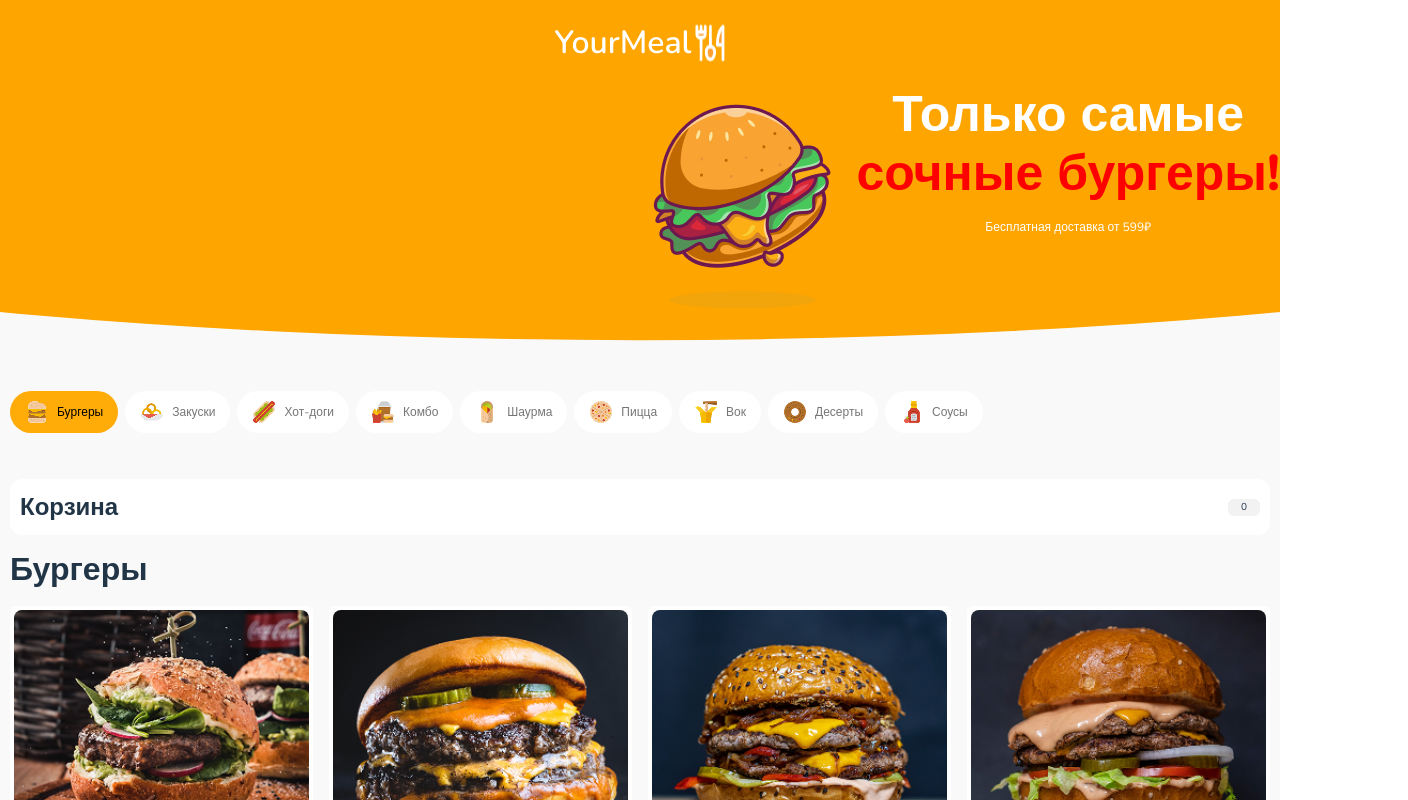
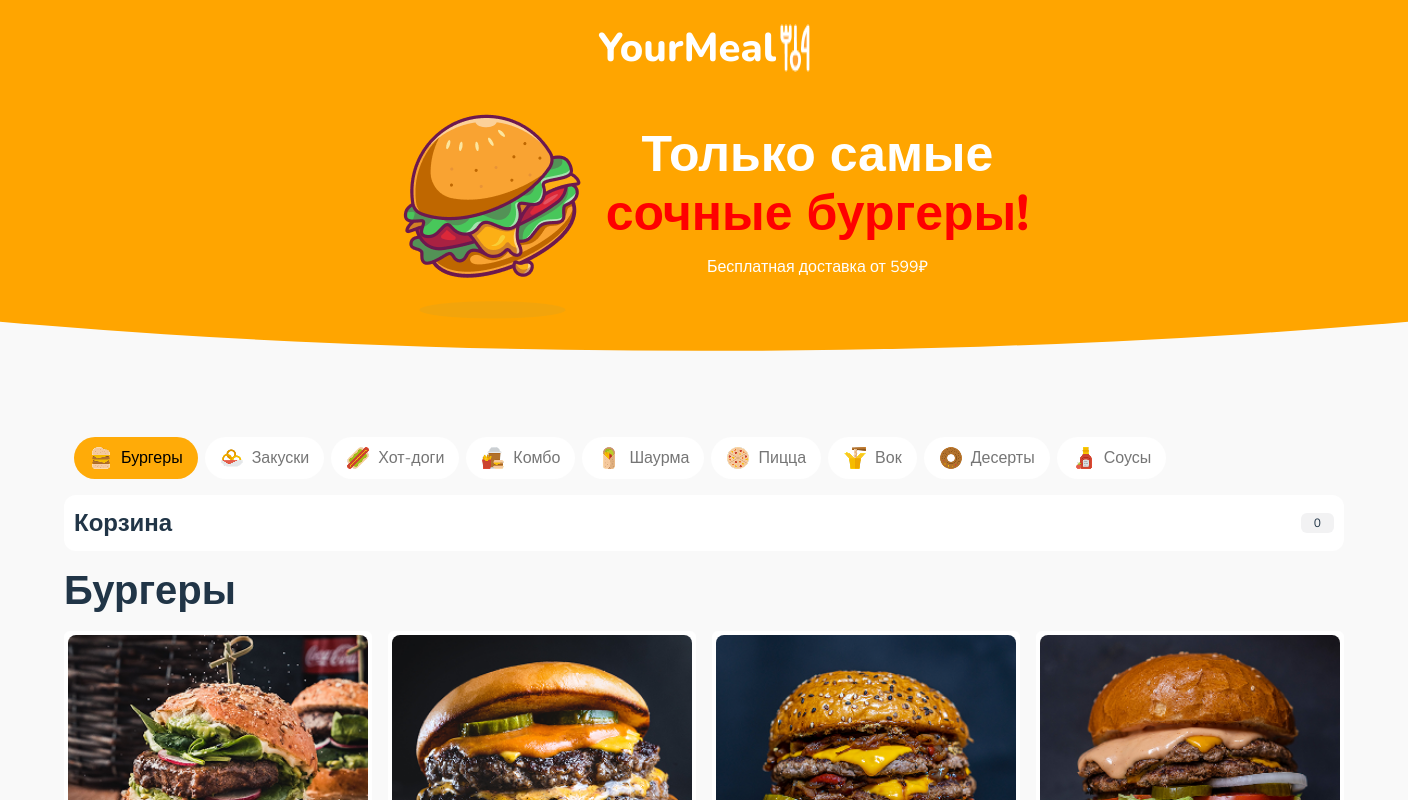
Before and after one commit to MrHacker002/YouMeal, a React (Vite) app: page /category/burgers in a window 1280 px wide. Shown: the top 800 px of the page, 1408 px wide, since content can reach past the window. Built offline with nearby package versions, Linux system fonts and the light colour scheme.

Commit message:
feat: integrate react-router-dom for improved navigation; update category handling and enhance UI components

```diff
--- a/package.json
+++ b/package.json
@@ -20,6 +20,7 @@
     "react": "^19.1.1",
     "react-dom": "^19.1.1",
     "react-hook-form": "^7.65.0",
+    "react-router-dom": "^7.9.6",
     "zustand": "^5.0.8"
   },
   "devDependencies": {
--- a/src/App.tsx
+++ b/src/App.tsx
@@ -1,15 +1,23 @@
 import Layout from './components/Layout';
 import { ThemeProvider } from '@mui/material/styles';
+import { BrowserRouter, Navigate, Route, Routes } from 'react-router-dom';
 import theme from './theme';
+import { defaultCategorySlug } from './store/categoryStore';
 import '@fontsource/nunito/800.css';
 import '@fontsource/nunito/600.css';
 import '@fontsource/nunito/400.css';
 function App() {
-
+  const defaultCategoryPath = `/category/${encodeURIComponent(defaultCategorySlug)}`;
 
   return (
     <ThemeProvider theme={theme}>
-      <Layout />
+      <BrowserRouter>
+        <Routes>
+          <Route path="/" element={<Navigate to={defaultCategoryPath} replace />} />
+          <Route path="/category/:slug" element={<Layout />} />
+          <Route path="*" element={<Navigate to={defaultCategoryPath} replace />} />
+        </Routes>
+      </BrowserRouter>
     </ThemeProvider>
   );
 }
--- a/src/components/Categories.tsx
+++ b/src/components/Categories.tsx
@@ -5,10 +5,19 @@ import {
   ToggleButtonGroup,
   Typography,
 } from "@mui/material";
-import { useCategoryStore, categories } from "../store/categoryStore";
+import { useNavigate } from "react-router-dom";
+import { categories } from "../store/categoryStore";
 
-const Categories: React.FC = () => {
-  const { activeCategory, setActiveCategory } = useCategoryStore();
+interface CategoriesProps {
+  activeCategory: string; // slug
+}
+
+const Categories: React.FC<CategoriesProps> = ({ activeCategory }) => {
+  const navigate = useNavigate();
+  const handleChange = (_: React.MouseEvent<HTMLElement>, value: string | null) => {
+    if (!value) return;
+    navigate(`/category/${encodeURIComponent(value)}`);
+  };
   return (
     <Box
       sx={{
@@ -22,13 +31,13 @@ const Categories: React.FC = () => {
       <ToggleButtonGroup
         value={activeCategory}
         exclusive
-        onChange={(_, value) => value && setActiveCategory(value)}
+        onChange={handleChange}
         sx={{ py: 2, gap: 1, mx: 1.25 }}
       >
         {categories.map((category) => (
           <ToggleButton
-            key={category.label}
-            value={category.label}
+            key={category.slug}
+            value={category.slug}
             sx={{
               transition: "background 0.2s",
             }}
--- a/src/components/DeliveryPopup.tsx
+++ b/src/components/DeliveryPopup.tsx
@@ -1,6 +1,6 @@
 import React, { useState } from "react";
-import { Dialog, Typography, RadioGroup, FormControlLabel, Radio, Stack, DialogTitle, DialogContent, DialogActions, Button, OutlinedInput, IconButton } from "@mui/material"
-import { SxProps, Theme } from "@mui/material/styles";
+import { Dialog, Typography, RadioGroup, FormControlLabel, Radio, Stack, DialogTitle, DialogContent, DialogActions, Button, OutlinedInput, IconButton, useMediaQuery } from "@mui/material"
+import { SxProps, Theme, useTheme } from "@mui/material/styles";
 import CloseIcon from '@mui/icons-material/Close';
 import { SubmitHandler, useForm } from "react-hook-form"
 
@@ -21,6 +21,8 @@ interface OrderFormValues {
 }
 
 const DeliveryPopup: React.FC<DeliveryPopupProps> = ({ open, onClose, paperSx }) => {
+    const theme = useTheme();
+    const isXs = useMediaQuery(theme.breakpoints.down('sm'));
     const { register, handleSubmit, formState: { errors } } = useForm<OrderFormValues>();
     const [method, setMethod] = useState<'pickup' | 'delivery'>('pickup');
     const onChangeRadio = (e: React.ChangeEvent<HTMLInputElement>) => setMethod(e.target.value as 'pickup' | 'delivery')
@@ -60,7 +62,7 @@ const DeliveryPopup: React.FC<DeliveryPopupProps> = ({ open, onClose, paperSx })
         <Dialog
             onClose={onClose}
             open={open}
-            fullScreen
+            fullScreen={isXs}
             slotProps={{
                 paper: {
                     sx: [
--- a/src/components/Footer.tsx
+++ b/src/components/Footer.tsx
@@ -52,8 +52,8 @@ const Footer: React.FC = () => {
                 </Stack>
             </Stack>
             <Stack mt={{ xs: 1.25 }}>
-                <Typography variant="body1">© YouMeal, 2022</Typography>
-                <Typography variant="body1">Design: Anastasia Ilina</Typography>
+                <Typography fontSize={12}>© YouMeal, 2022</Typography>
+                <Typography fontSize={12}>Design: Anastasia Ilina</Typography>
             </Stack>
         </Stack>
     )
--- a/src/components/Header.tsx
+++ b/src/components/Header.tsx
@@ -27,12 +27,12 @@ const Header: React.FC = () => {
       }}
     >
       <Stack direction="row" justifyContent="center" mb={3} gap={0.5}>
-        <Typography variant="h2" sx={{ color: "white" }}>
+        <Typography variant="h2" fontWeight={800} sx={{ color: "white" }}>
           YourMeal
         </Typography>
         <img src={logo} alt="logo" />
       </Stack>
-      <Grid container direction={{ xs: "column", md: "row-reverse" }}>
+      <Grid container sx={{ flexDirection: { xs: "column", sm: "row-reverse" }, alignItems: { sm: "center" }, justifyContent: { sm: "center" } }} >
         <Grid>
           <Stack alignItems="center" mb={2.5}>
             <Stack alignItems="center" mb={2}>
@@ -54,7 +54,7 @@ const Header: React.FC = () => {
           </Stack>
         </Grid>
       </Grid>
-    </Stack>
+    </Stack >
   );
 };
 export default Header;
--- a/src/components/Layout.tsx
+++ b/src/components/Layout.tsx
@@ -6,14 +6,28 @@ import Cardmob from "./Basket";
 import { useProductStore } from "../store/productStore";
 import { products } from "../data/products";
 import ProductsList from "./ProductsList";
-import { useCategoryStore } from "../store/categoryStore";
+import {
+  defaultCategory,
+  defaultCategorySlug,
+  getCategoryBySlug,
+} from "../store/categoryStore";
 import DeliveryPopup from "./DeliveryPopup";
 import Footer from "./Footer";
+import { Navigate, useParams } from "react-router-dom";
 
 
 const Layout: React.FC = () => {
   const { setProducts } = useProductStore();
-  const { activeCategory } = useCategoryStore();
+  const { slug } = useParams<{ slug?: string }>();
+  const activeCategory = React.useMemo(() => {
+    if (!slug) return defaultCategory;
+    try {
+      const decoded = decodeURIComponent(slug);
+      return getCategoryBySlug(decoded)?.label ?? defaultCategory;
+    } catch {
+      return defaultCategory;
+    }
+  }, [slug]);
   const [open, setOpen] = useState(false)
   const onCloseDelivery = () => {
     setOpen(false)
@@ -27,6 +41,10 @@ const Layout: React.FC = () => {
   const filteredProducts = React.useMemo(() => {
     return products.filter((p: { category: string }) => p.category === activeCategory);
   }, [activeCategory]);
+  const activeSlug = slug ?? defaultCategorySlug;
+  if (!getCategoryBySlug(activeSlug)) {
+    return <Navigate to={`/category/${encodeURIComponent(defaultCategorySlug)}`} replace />;
+  }
   return (
     <Stack
       direction="column"
@@ -37,16 +55,17 @@ const Layout: React.FC = () => {
       <Box component="header">
         <Header />
       </Box>
-      <Box component="main" flexGrow={1}>
-        <Categories />
+      <Box component="main" flexGrow={1}
+        sx={{
+          position: "relative",
+          mt: { xs: 3.75, sm: 4.5 },
+          px: { xs: 1.25, sm: 8 },
+        }}>
+        <Categories activeCategory={activeSlug} />
         <Stack
           direction="column"
           spacing={2}
-          sx={{
-            mt: 3.75,
-            px: 1.25,
-            position: "relative",
-          }}
+
         >
           <Cardmob openDelivery={onOpenDelivery} />
           <ProductsList products={filteredProducts} activeCategory={activeCategory} />
--- a/src/store/categoryStore.ts
+++ b/src/store/categoryStore.ts
@@ -1,4 +1,3 @@
-import { create } from 'zustand';
 // Import static assets explicitly so Vite resolves URLs in ESM
 import iconCheeseburger from '../assets/cates/icon-cheeseburger.png';
 import iconOnion from '../assets/cates/icon-onion.png';
@@ -11,23 +10,22 @@ import iconDoughnut from '../assets/cates/icon-doughnut.png';
 import iconKetchup from '../assets/cates/icon-ketchup.png';
 
 export const categories = [
-  { label: 'Бургеры', icon: iconCheeseburger },
-  { label: 'Закуски', icon: iconOnion },
-  { label: 'Хот-доги', icon: iconHotdog },
-  { label: 'Комбо', icon: iconFastFood },
-  { label: 'Шаурма', icon: iconBurrito },
-  { label: 'Пицца', icon: iconPizza },
-  { label: 'Вок', icon: iconNoodles },
-  { label: 'Десерты', icon: iconDoughnut },
-  { label: 'Соусы', icon: iconKetchup },
+  { slug: 'burgers', label: `Бургеры`, icon: iconCheeseburger },
+  { slug: 'snacks', label: `Закуски`, icon: iconOnion },
+  { slug: 'hotdogs', label: `Хот-доги`, icon: iconHotdog },
+  { slug: 'combo', label: `Комбо`, icon: iconFastFood },
+  { slug: 'burritos', label: `Шаурма`, icon: iconBurrito },
+  { slug: 'pizza', label: `Пицца`, icon: iconPizza },
+  { slug: 'wok', label: `Вок`, icon: iconNoodles },
+  { slug: 'desserts', label: `Десерты`, icon: iconDoughnut },
+  { slug: 'sauces', label: `Соусы`, icon: iconKetchup },
 ];
 
-interface CategoryStore {
-  activeCategory: string;
-  setActiveCategory: (category: string) => void;
-}
+export const defaultCategory = categories[0].label;
+export const defaultCategorySlug = categories[0].slug;
 
-export const useCategoryStore = create<CategoryStore>((set) => ({
-  activeCategory: categories[0].label,
-  setActiveCategory: (category) => set({ activeCategory: category }),
-}));
+export const isKnownCategory = (categoryLabel: string) =>
+  categories.some((item) => item.label === categoryLabel);
+
+export const getCategoryBySlug = (slug: string | undefined) =>
+  categories.find((item) => item.slug === slug);
--- a/src/theme.ts
+++ b/src/theme.ts
@@ -33,10 +33,10 @@ const theme = createTheme({
       },
     },
     h2: {
-      fontSize: '26px',
+      fontSize: '28px',
       fontWeight: 600,
-      '@media (min-width:768px)': {
-        fontSize: '32px',
+      '@media (min-width:1024px)': {
+        fontSize: '40px',
       },
     },
     h3: {
@@ -53,18 +53,24 @@ const theme = createTheme({
       fontWeight: 400,
       lineHeight: '16px',
       '@media (min-width:1024px)': {
-        fontSize: '16px',
+        fontSize: '24px',
       },
     },
     subtitle2: {
       fontSize: '10px',
       fontWeight: 400,
       lineHeight: 'inherit',
+      '@media (min-width:1024px)': {
+        fontSize: '12px',
+      },
     },
     body1: {
       fontSize: '12px',
       fontWeight: 400,
       lineHeight: '16px',
+      '@media (min-width:1024px)': {
+        fontSize: '16px',
+      },
     },
   },
   components: {
@@ -89,7 +95,7 @@ const theme = createTheme({
           whiteSpace: 'nowrap',
           padding: '3px 8px',
           backgroundColor: '#fff',
-          '@media (min-width:768px)': {
+          '@media (min-width:1024px)': {
             padding: '8px 14px',
             '&:hover': {
               border: '1px solid #F86310',
```
Also changed, not shown: 1 other file (tests, documents, lock files or other folders).
